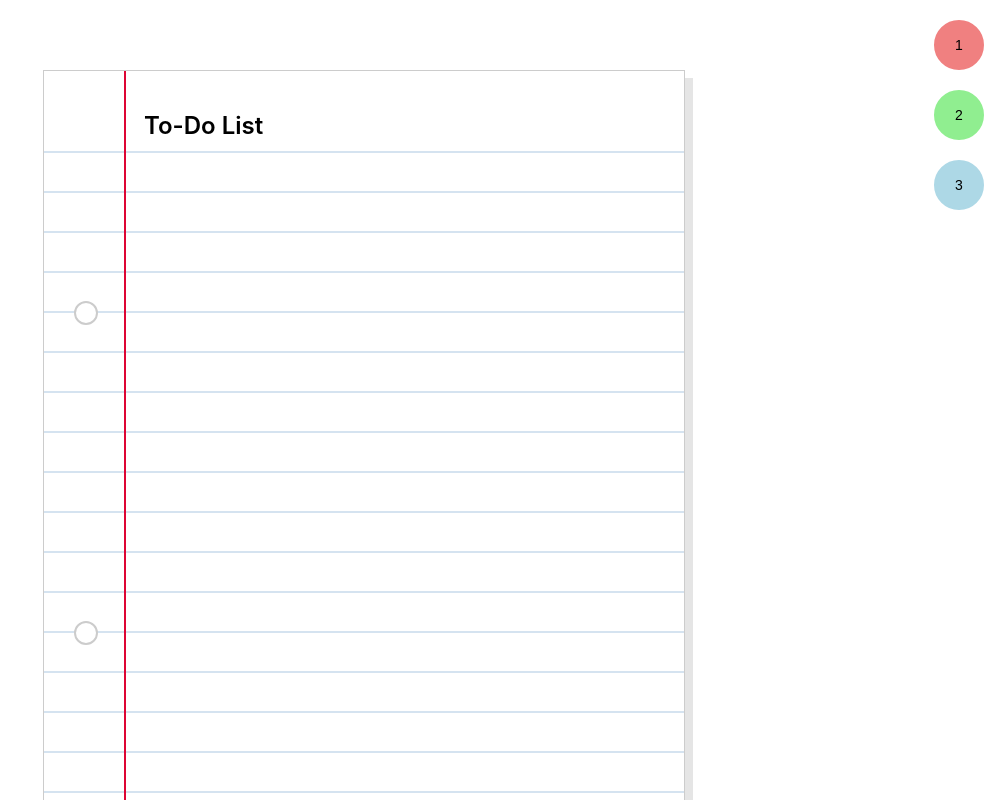
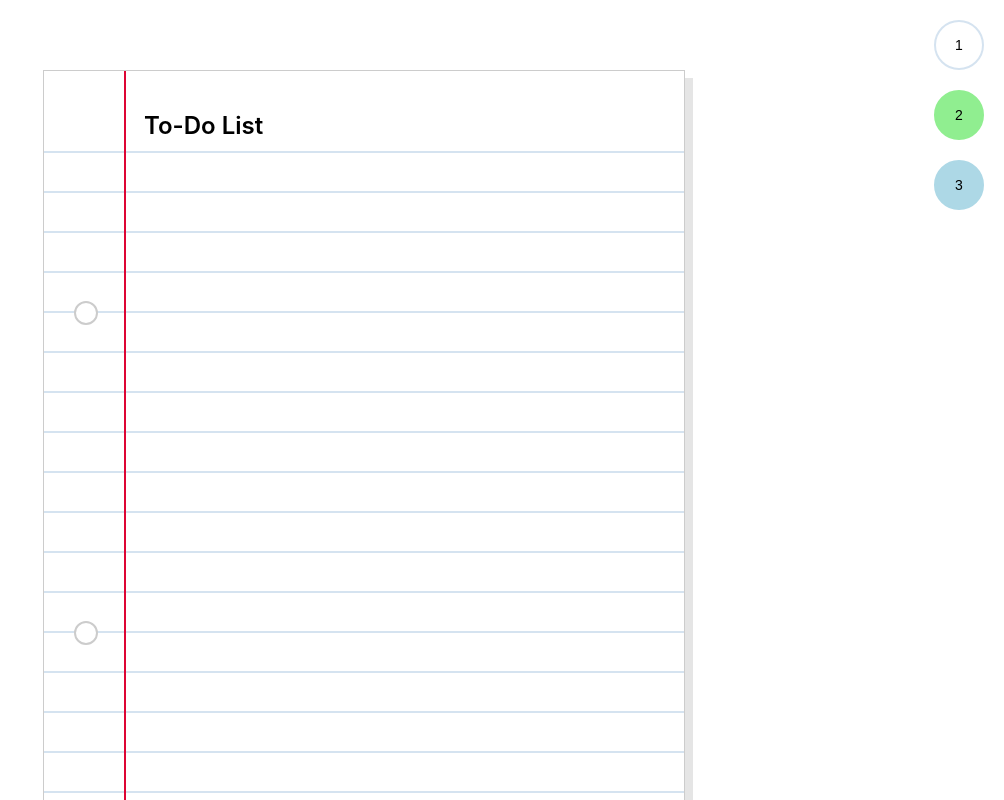
Before and after one commit to maeBoittiaux/to-do-list, a React (Create React App) app: page / in a window 1280 px wide. Shown: the top 800 px of the page, without its empty margins (276-1280 px from the left). Built offline with nearby package versions, Linux system fonts and the light colour scheme; the HTML template or start-up script is replaced by a standard one.

Commit message:
Make colour theme button one match theme of current paper

```diff
--- a/src/ColourTheme.css
+++ b/src/ColourTheme.css
@@ -27,8 +27,8 @@
 }
 
 .button-0 {
-    background-color: lightcoral;
-    border-color: lightcoral;
+    background-color: white;
+    border-color: #D5E3F0;
 }
 
 .button-1 {
@@ -42,8 +42,8 @@
 }
 
 .button-0.active {
-    background-color: darkred;
-    border-color: darkred;
+    background-color: #D5E3F0;
+    border-color: #D5E3F0;
 }
 
 .button-1.active {
```
